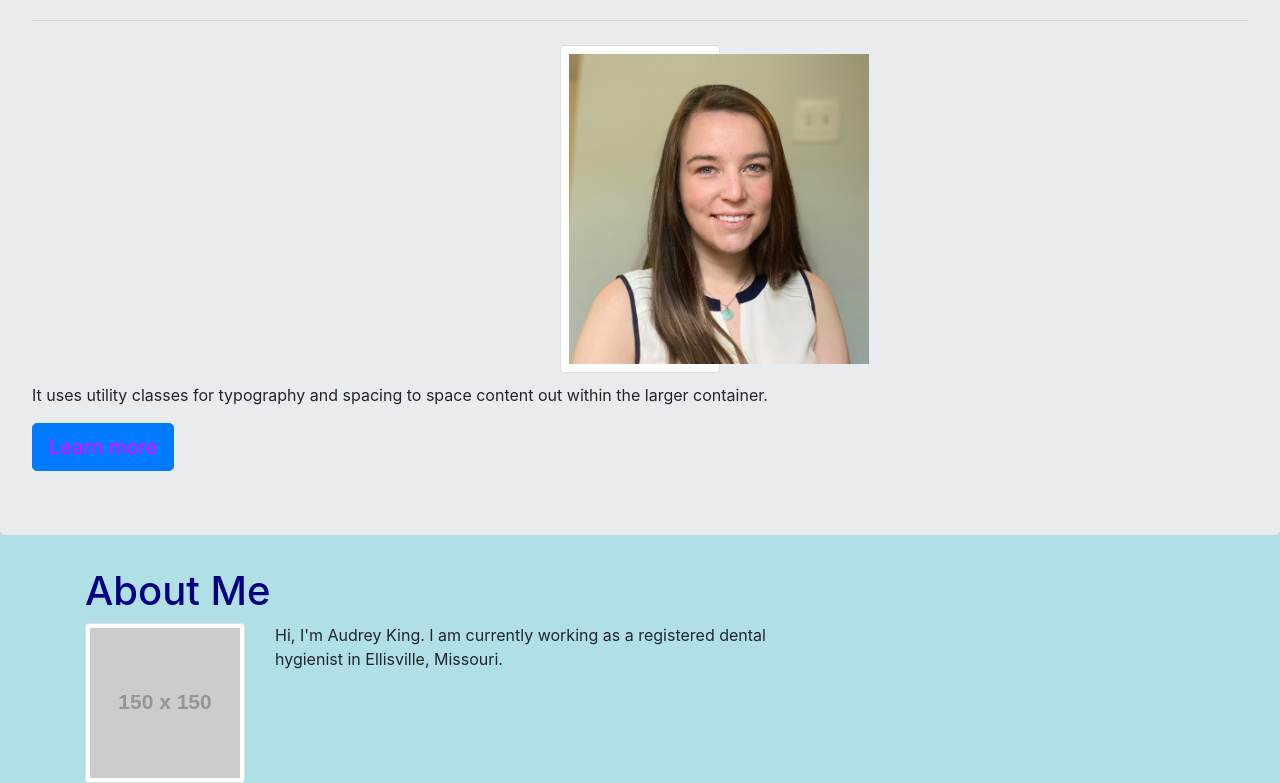
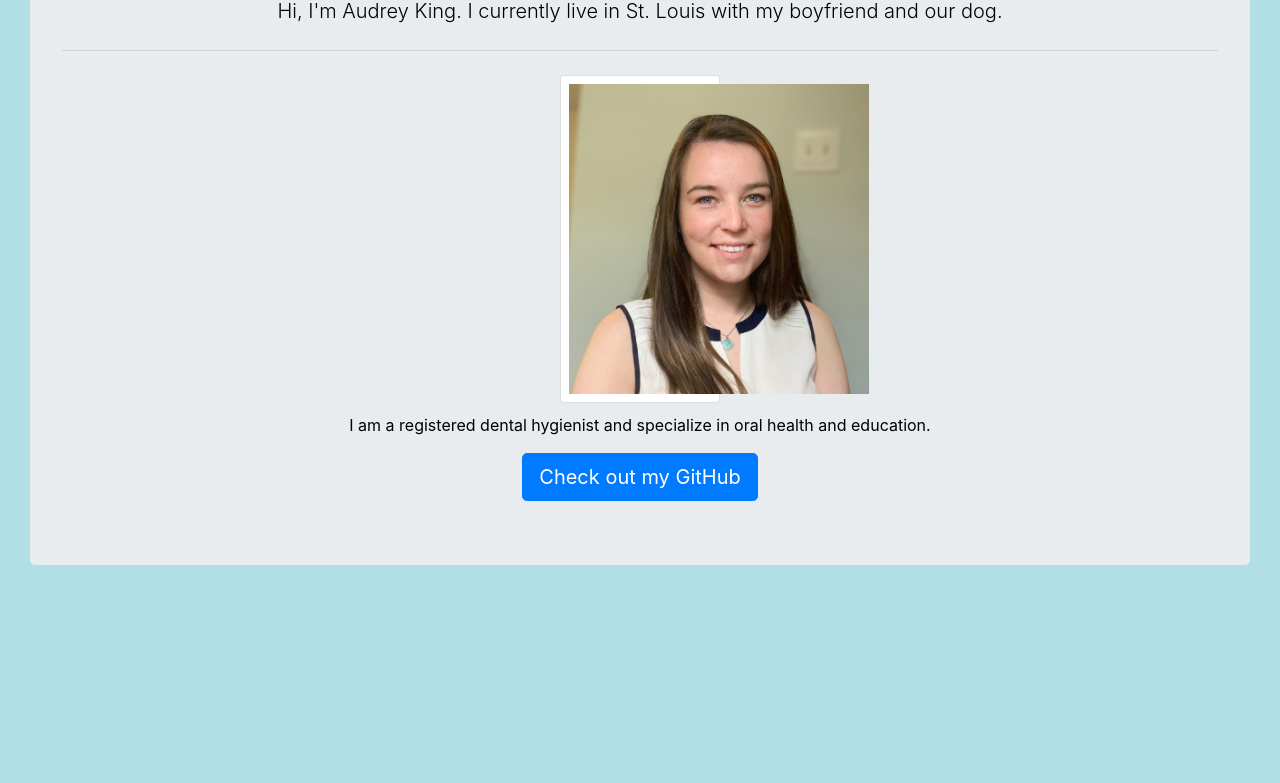
Before and after one commit to audreymking/Week-2-Portfolio, a plain HTML site: page index.html in a window 1280 px wide. Shown: the part 233-1016 px from the top of the page. After the commit the page ends 828 px from the top, so only its background shows below. Drawn offline with nearby package versions, Linux system fonts and the light colour scheme; placeholder pictures from the web are drawn by us.

Commit message:
Updated text of html, portfolio, and contact files. Moved portfolio picures in portfolio file.

```diff
--- a/Assets/mobile.css
+++ b/Assets/mobile.css
@@ -1,12 +1,9 @@
 
 @media screen and (max-width: 600px) {
     body {
-
         background-color: black;
     }
+    .jumbotron {
+        margin: 0px;
+    }
 }
-@media screen and (max-width: 600px) {
-    .topnav a {
-      float: none;
-      width: 100%;
-    }
--- a/Assets/style.css
+++ b/Assets/style.css
@@ -1,21 +1,45 @@
+/*body*/
 body {
     background-color: powderblue;
 }
+
+/*font color for headers*/
 h1 {
     color: navy;
 }
-.btn {
-    color: magenta;
+
+/*font type of title*/
+title {
+    font-weight: 2000;
 }
+
+/*centers paragraphs*/
+p {
+    text-align: center;
+}
+/*color for button text*/
+.button {
+    color: white;
+}
+
+/*card size*/
 .card {
     margin: 0 auto;
     margin-bottom: 10px;
 }
+
+/*center and size images*/
 .img-thumbnail-center {
     display:flex;
-    width:300px;
+    width: 300px;
 
 }
-.img-thumbnail{
+
+/*adjust size of jumbotron*/
+.jumbotron {
+
+    color: black;
+    position: center;
+    margin: 30px;
 
 }
--- a/index.html
+++ b/index.html
@@ -8,8 +8,8 @@
 
   <!-- Bootstrap links -->
   <link rel="stylesheet" href="https://maxcdn.bootstrapcdn.com/bootstrap/4.0.0/css/bootstrap.min.css">
-  <link rel="second stylesheet" href= "Assets/style.css">
-  <link rel="mobile stylesheet" href= "Assets/mobile.css">
+  <link rel="second stylesheet" href="Assets/style.css">
+  <link rel="mobile stylesheet" href="Assets/mobile.css">
 </head>
 
 <body>
@@ -39,34 +39,16 @@
   <!--Jumbotron-->
   <div class="jumbotron">
     <h1 class="display-4">About Me</h1>
-    <p class="lead">This is a simple hero unit, a simple jumbotron-style component for calling extra attention to featured content or information.</p>
+    <p class="lead">Hi, I'm Audrey King. I currently live in St. Louis with my boyfriend and our dog.</p>
     <hr class="my-4">
     <div class="col-lg">
-      <div class="card" style="width: 10rem;"><img src="Assets/Image.JPG"
-        alt="Portrait Image" class="m-2 img-thumbnail-center">
-</div>
+      <div class="card" style="width: 10rem;"><img src="Assets/Image.JPG" alt="Portrait Image"
+          class="m-2 img-thumbnail-center">
+      </div>
     </div>
-    <p>It uses utility classes for typography and spacing to space content out within the larger container.</p>
-    <a class="btn btn-primary btn-lg" href="#" role="button">Learn more</a>
-  </div>
-
-  <div class="container">
-    <div class="row">
-      <div class="col-md-8">
-        <div class="page-header">
-          <h1>About Me</h1>
-        </div>
-        <div class="row">
-          <div class="col-md-3">
-            <img src="http://placehold.it/150x150" alt="Placeholder" class="img-thumbnail">
-          </div>
-          <div class="col-md-9">
-            <p>
-              Hi, I'm Audrey King. I am currently working as a registered dental hygienist in Ellisville, Missouri.
-            </p>
-          </div>
-        </div>
-      </div>
+    <p>I am a registered dental hygienist and specialize in oral health and education.</p>
+    <div class="col text-center">
+      <a class="btn btn-primary btn-lg" href="https://github.com/audreymking" role="button">Check out my GitHub</a>
     </div>
   </div>
 
```
Also changed, not shown: contact.html (+2 -16 lines), portfolio.html (+2 -7 lines).
